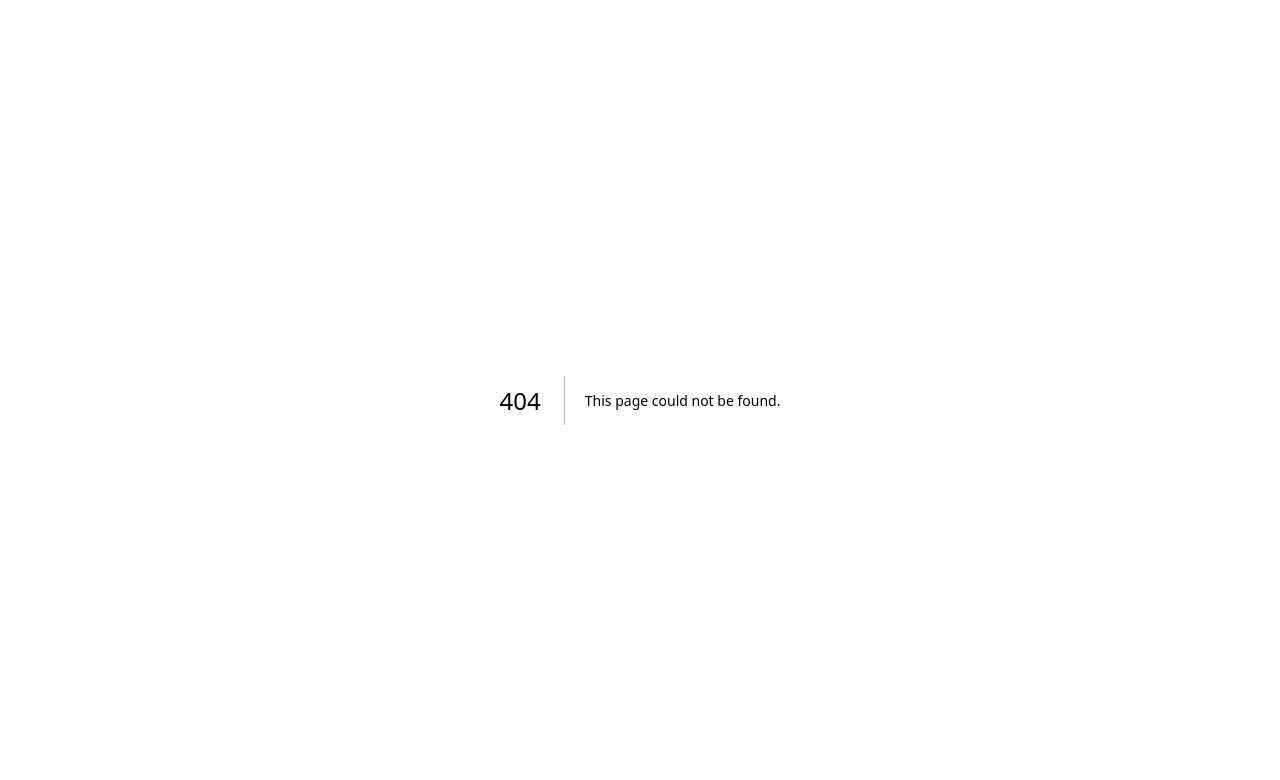
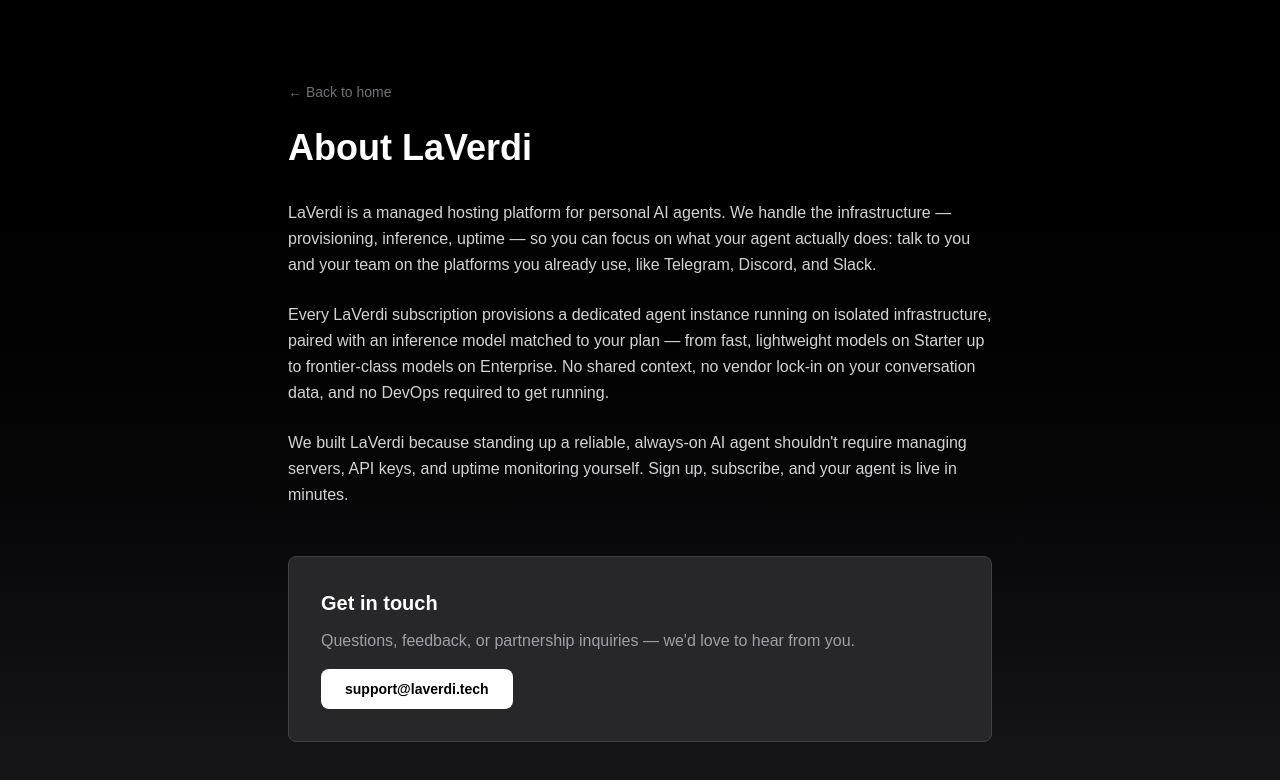
Before and after one commit to Magellian/Laverdi-Portal, a Next.js app: page /about in a window 1280 px wide. Before the commit this address had no page. Shown: the top 780 px of the page. Built offline with nearby package versions, Linux system fonts and the light colour scheme.

Commit message:
Add About page
Brief overview of LaVerdi as a managed AI agent hosting platform, plus
a contact CTA.

```diff
--- /dev/null
+++ b/app/about/page.tsx
@@ -0,0 +1,51 @@
+import Link from 'next/link'
+
+export const metadata = {
+  title: 'About | LaVerdi',
+}
+
+export default function AboutPage() {
+  return (
+    <div className="min-h-screen bg-gradient-to-b from-black to-zinc-900">
+      <div className="max-w-3xl mx-auto px-4 sm:px-6 lg:px-8 py-20">
+        <Link href="/" className="text-sm text-zinc-500 hover:text-white transition-colors">
+          &larr; Back to home
+        </Link>
+
+        <h1 className="text-4xl font-bold text-white mt-6 mb-8">About LaVerdi</h1>
+
+        <div className="space-y-6 text-zinc-300 leading-relaxed">
+          <p>
+            LaVerdi is a managed hosting platform for personal AI agents. We handle the infrastructure &mdash;
+            provisioning, inference, uptime &mdash; so you can focus on what your agent actually does: talk to you
+            and your team on the platforms you already use, like Telegram, Discord, and Slack.
+          </p>
+          <p>
+            Every LaVerdi subscription provisions a dedicated agent instance running on isolated infrastructure,
+            paired with an inference model matched to your plan &mdash; from fast, lightweight models on Starter up
+            to frontier-class models on Enterprise. No shared context, no vendor lock-in on your conversation data,
+            and no DevOps required to get running.
+          </p>
+          <p>
+            We built LaVerdi because standing up a reliable, always-on AI agent shouldn&apos;t require managing
+            servers, API keys, and uptime monitoring yourself. Sign up, subscribe, and your agent is live in
+            minutes.
+          </p>
+        </div>
+
+        <div className="mt-12 rounded-lg bg-zinc-800 border border-zinc-700 p-8">
+          <h2 className="text-xl font-bold text-white mb-3">Get in touch</h2>
+          <p className="text-zinc-400 mb-4">
+            Questions, feedback, or partnership inquiries &mdash; we&apos;d love to hear from you.
+          </p>
+          <a
+            href="mailto:support@laverdi.tech"
+            className="inline-block bg-white text-black px-6 py-2.5 rounded-lg font-semibold text-sm hover:bg-zinc-100 transition-colors"
+          >
+            support@laverdi.tech
+          </a>
+        </div>
+      </div>
+    </div>
+  )
+}
```
